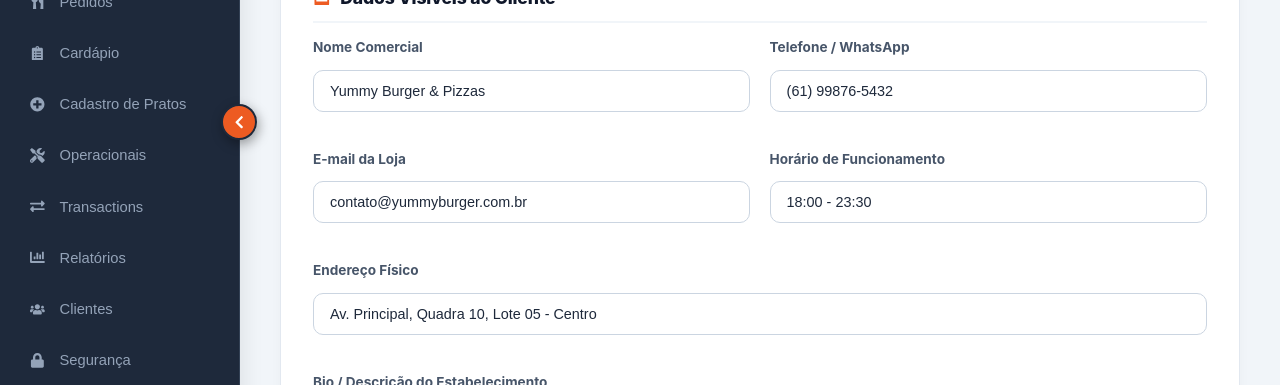
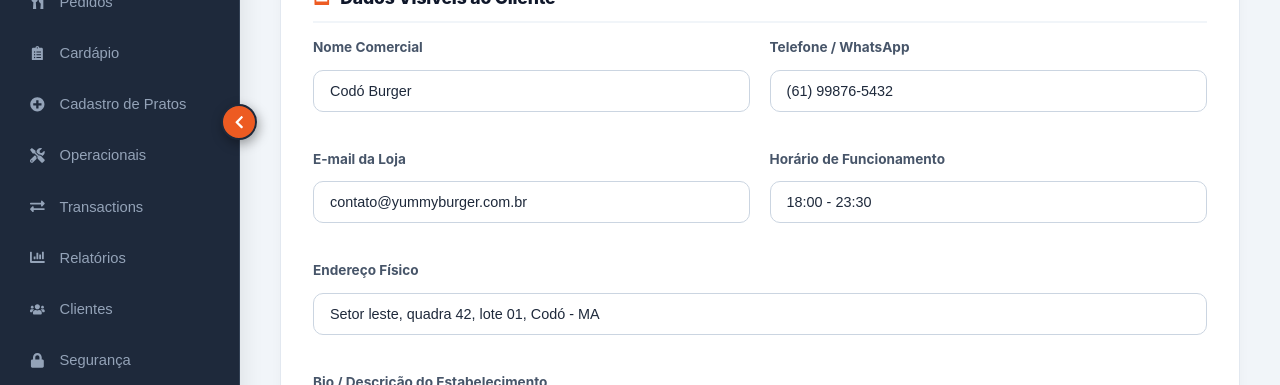
Before and after one commit to gidelmarjr-art/yummy, a React (Create React App) app in the folder frontend/: page /perfil-loja in a window 1280 px wide. Shown: the part 399-784 px from the top of the page. Built offline with nearby package versions, Linux system fonts and the light colour scheme; no server answers.

Commit message:
Correção das Implementações do Front-End

```diff
--- a/frontend/src/apps/web/pages/Empresa/Dashboards/PerfilLoja/PerfilLoja.jsx
+++ b/frontend/src/apps/web/pages/Empresa/Dashboards/PerfilLoja/PerfilLoja.jsx
@@ -7,10 +7,10 @@ import "./PerfilLoja.css";
 
 export default function PerfilLoja() {
   const [storeProfile, setStoreProfile] = useState({
-    storeName: "Yummy Burger & Pizzas",
+    storeName: "Codó Burger",
     phone: "(61) 99876-5432",
     email: "contato@yummyburger.com.br",
-    address: "Av. Principal, Quadra 10, Lote 05 - Centro",
+    address: "Setor leste, quadra 42, lote 01, Codó - MA",
     description:
       "A melhor hamburgueria artesanal da cidade, focada em ingredientes selecionados e entrega rápida.",
     openingHours: "18:00 - 23:30",
```
